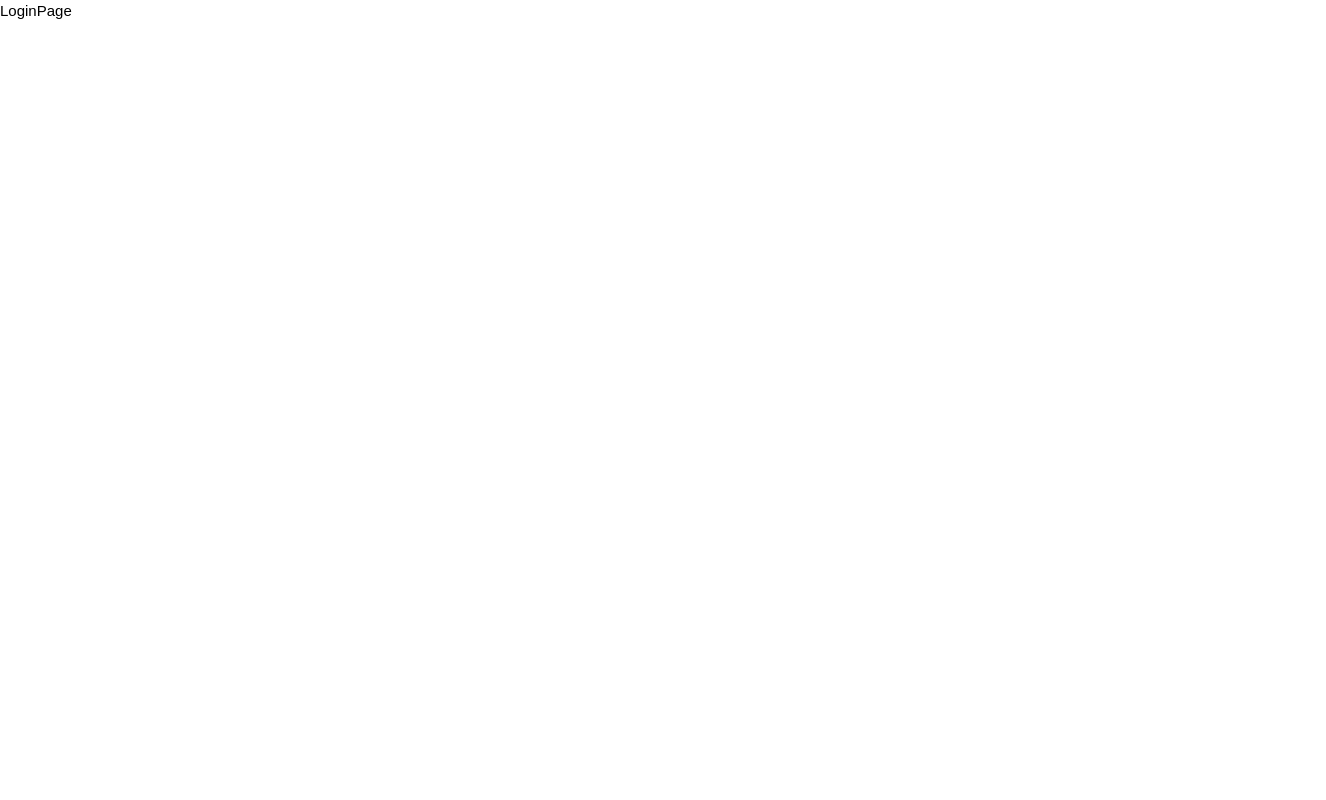
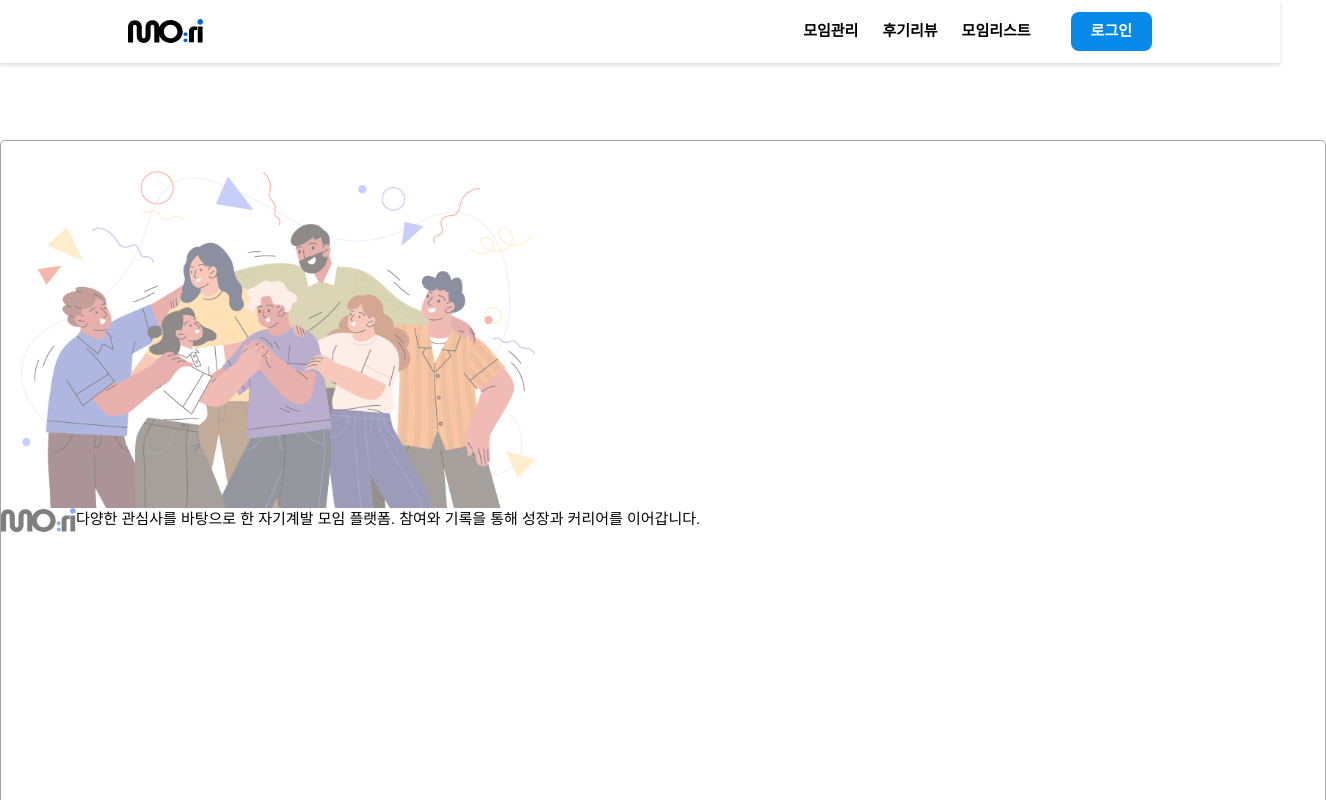
Before and after one commit to sbk283/mo_ri, a React (Vite) app: page /login in a window 1280 px wide. Shown: the top 800 px of the page, 1326 px wide, since content can reach past the window. Built offline with nearby package versions, Linux system fonts and the light colour scheme.

Commit message:
[docs] 로그인페이지 시작

```diff
--- a/src/pages/LoginPage.tsx
+++ b/src/pages/LoginPage.tsx
@@ -1,5 +1,31 @@
+import Footer from '../components/Footer';
+import Header from '../components/Header';
+
 function LoginPage() {
-  return <div>LoginPage</div>;
+  return (
+    <div>
+      <Header isLoggedIn={false} />
+      {/* 박스 */}
+      <div className="mt-[140px] mb-[100px]">
+        <div className="border border-gray-300 rounded-[5px] bg-white w-[1326px] h-[737px] shadow-card mx-auto flex">
+          {/* 왼쪽 */}
+          <div>
+            <img src="./loginimage.svg" alt="로그인" />
+            <div className="flex">
+              <img src="./images/footerLogo.svg" alt="Mo:ri" />
+              <p>
+                다양한 관심사를 바탕으로 한 자기계발 모임 플랫폼. 참여와 기록을 통해 성장과 커리어를
+                이어갑니다.
+              </p>
+            </div>
+          </div>
+          {/* 오른쪽 */}
+          <div></div>
+        </div>
+      </div>
+      <Footer />
+    </div>
+  );
 }
 
 export default LoginPage;
```
Also changed, not shown: public/loginimage.svg (added).
